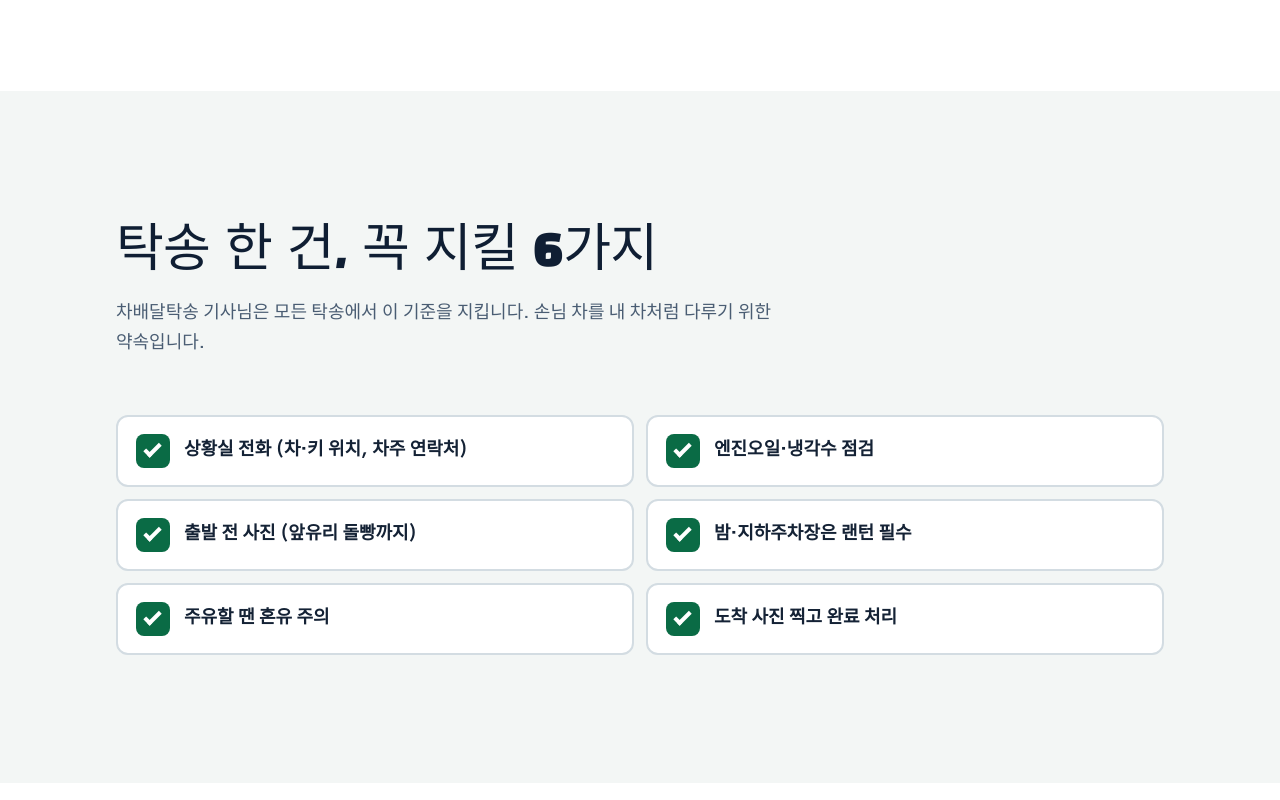
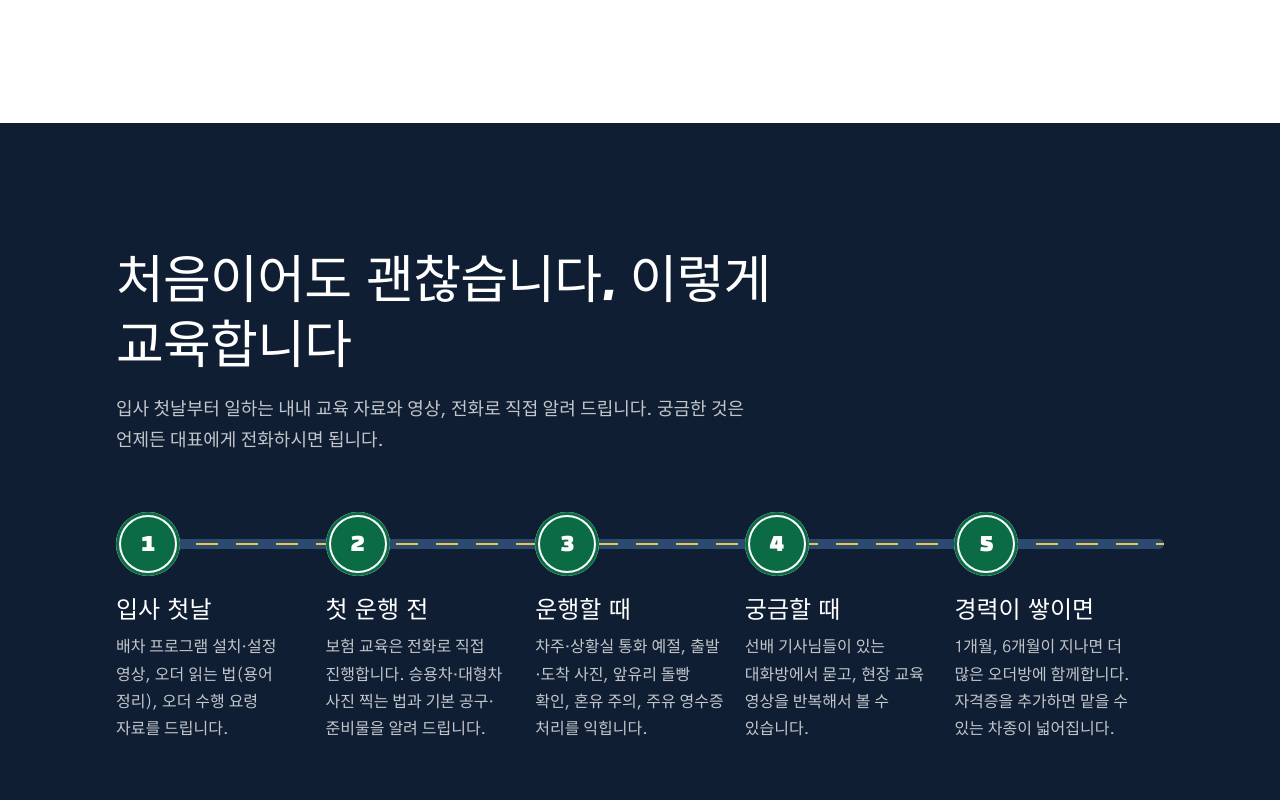
Before and after one commit to carbd01048291007-crypto/chabaedal-new, a plain HTML site: page recruit.html in a window 1280 px wide. Shown: the part 1500-2300 px from the top of the page. Drawn offline with Linux system fonts and the light colour scheme.

Commit message:
기사 모집 페이지에 기사님 교육 과정(입사 첫날~경력이 쌓이면) 추가
Co-Authored-By: Claude Opus 5.5 <noreply@anthropic.com>
Claude-Session: https://claude.ai/code/session_01Rs4tScWvbhEaHZSnvFQYwu

```diff
--- a/recruit.html
+++ b/recruit.html
@@ -4,9 +4,9 @@
 <meta charset="utf-8">
 <meta name="viewport" content="width=device-width, initial-scale=1">
 <title>기사 모집 | 차배달탁송</title>
-<meta name="description" content="차배달탁송과 함께할 탁송·대리운전 기사님을 모집합니다. 원하는 날 자유롭게 일하고, 건당 바로 입금·당일 입금·익일 입금 중 정산 방식을 고를 수 있습니다.">
+<meta name="description" content="차배달탁송과 함께할 탁송·대리운전 기사님을 모집합니다. 첫날부터 교육 자료·영상·전화 교육을 해 드립니다. 원하는 날 자유롭게 일하고, 건당 바로 입금·당일 입금·익일 입금 중 정산 방식을 고를 수 있습니다.">
 <meta property="og:title" content="기사 모집 | 차배달탁송">
-<meta property="og:description" content="차배달탁송과 함께할 탁송·대리운전 기사님을 모집합니다. 원하는 날 자유롭게 일하고, 건당 바로 입금·당일 입금·익일 입금 중 정산 방식을 고를 수 있습니다.">
+<meta property="og:description" content="차배달탁송과 함께할 탁송·대리운전 기사님을 모집합니다. 첫날부터 교육 자료·영상·전화 교육을 해 드립니다. 원하는 날 자유롭게 일하고, 건당 바로 입금·당일 입금·익일 입금 중 정산 방식을 고를 수 있습니다.">
 <meta property="og:type" content="website">
 <meta property="og:site_name" content="차배달탁송">
 <meta property="og:url" content="https://carbd01048291007-crypto.github.io/chabaedal-new/recruit.html">
@@ -59,7 +59,7 @@
     <div class="wrap">
       <span class="hero-kicker">기사 모집</span>
       <h1 id="page-title">함께할 기사님을 찾습니다</h1>
-      <p>원하는 날 자유롭게 일하고, 정산은 건당 바로 받으실 수 있습니다.</p>
+      <p>처음이셔도 괜찮습니다. 첫날부터 교육 자료와 영상, 전화 교육으로 하나하나 알려 드립니다. 원하는 날 자유롭게 일하고, 정산은 건당 바로 받으실 수 있습니다.</p>
       <div class="hero-actions">
         <a class="btn btn-sign" href="tel:16665879">전화로 지원하기 1666-5879</a>
         <a class="btn btn-ghost" href="#apply-title">다른 지원 방법 보기</a>
@@ -94,11 +94,27 @@
     </div>
   </section>
 
+  <section class="section section-dark" aria-labelledby="edu-title">
+    <div class="wrap">
+      <div class="section-head">
+        <h2 id="edu-title">처음이어도 괜찮습니다, 이렇게 교육합니다</h2>
+        <p>입사 첫날부터 일하는 내내 교육 자료와 영상, 전화로 직접 알려 드립니다. 궁금한 것은 언제든 대표에게 전화하시면 됩니다.</p>
+      </div>
+      <ol class="route">
+        <li><span class="stop">1</span><h3>입사 첫날</h3><p>배차 프로그램 설치·설정 영상, 오더 읽는 법(용어 정리), 오더 수행 요령 자료를 드립니다.</p></li>
+        <li><span class="stop">2</span><h3>첫 운행 전</h3><p>보험 교육은 전화로 직접 진행합니다. 승용차·대형차 사진 찍는 법과 기본 공구·준비물을 알려 드립니다.</p></li>
+        <li><span class="stop">3</span><h3>운행할 때</h3><p>차주·상황실 통화 예절, 출발·도착 사진, 앞유리 돌빵 확인, 혼유 주의, 주유 영수증 처리를 익힙니다.</p></li>
+        <li><span class="stop">4</span><h3>궁금할 때</h3><p>선배 기사님들이 있는 대화방에서 묻고, 현장 교육 영상을 반복해서 볼 수 있습니다.</p></li>
+        <li><span class="stop">5</span><h3>경력이 쌓이면</h3><p>1개월, 6개월이 지나면 더 많은 오더방에 함께합니다. 자격증을 추가하면 맡을 수 있는 차종이 넓어집니다.</p></li>
+      </ol>
+    </div>
+  </section>
+
   <section class="section" aria-labelledby="check6-title">
     <div class="wrap">
       <div class="section-head">
         <h2 id="check6-title">탁송 한 건, 꼭 지킬 6가지</h2>
-        <p>차배달탁송 기사님은 모든 탁송에서 이 기준을 지킵니다. 손님 차를 내 차처럼 다루기 위한 약속입니다.</p>
+        <p>교육에서 가장 강조하는 기준입니다. 차배달탁송 기사님은 모든 탁송에서 이 6가지를 지킵니다. 손님 차를 내 차처럼 다루기 위한 약속입니다.</p>
       </div>
       <ul class="checklist" data-reveal>
         <li data-reveal-item style="--i:0"><span class="tick" aria-hidden="true"></span>상황실 전화 (차·키 위치, 차주 연락처)</li>
```
Also changed, not shown: src/recruit.html (+19 -3 lines).
